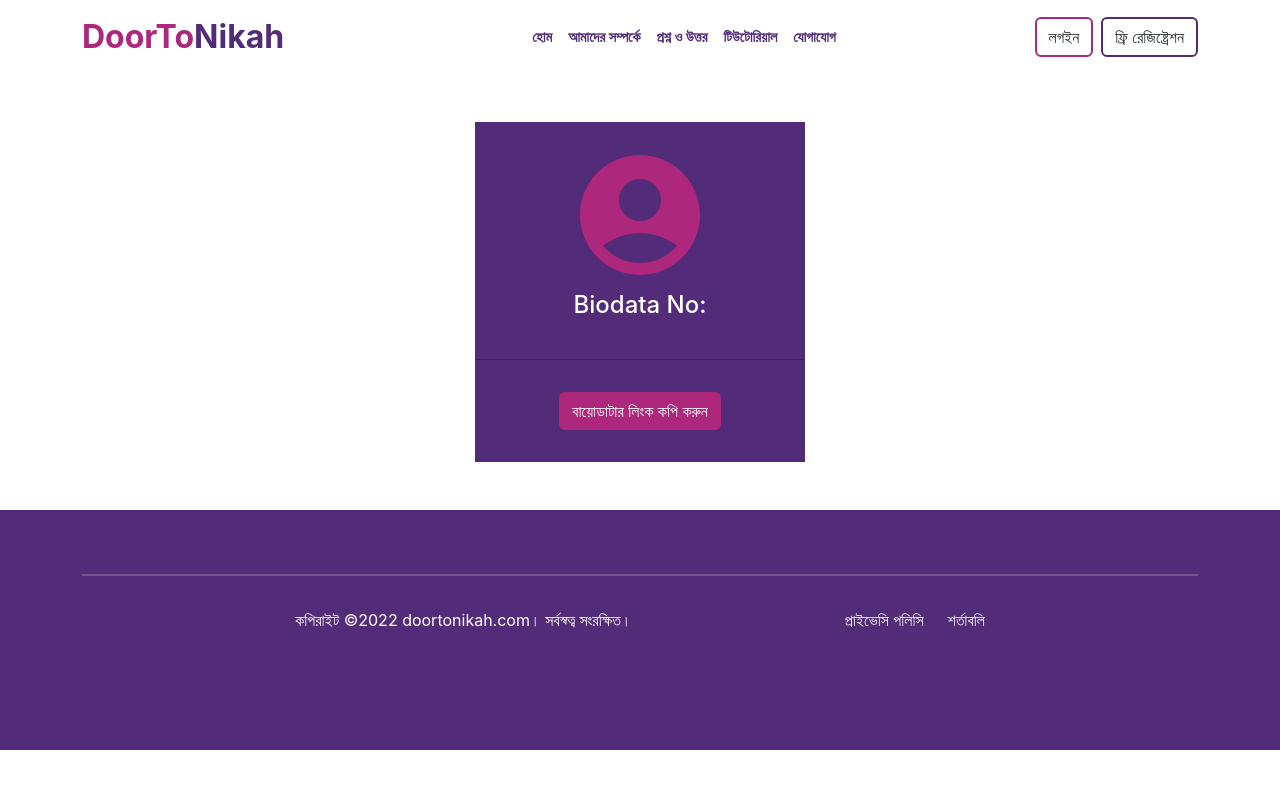
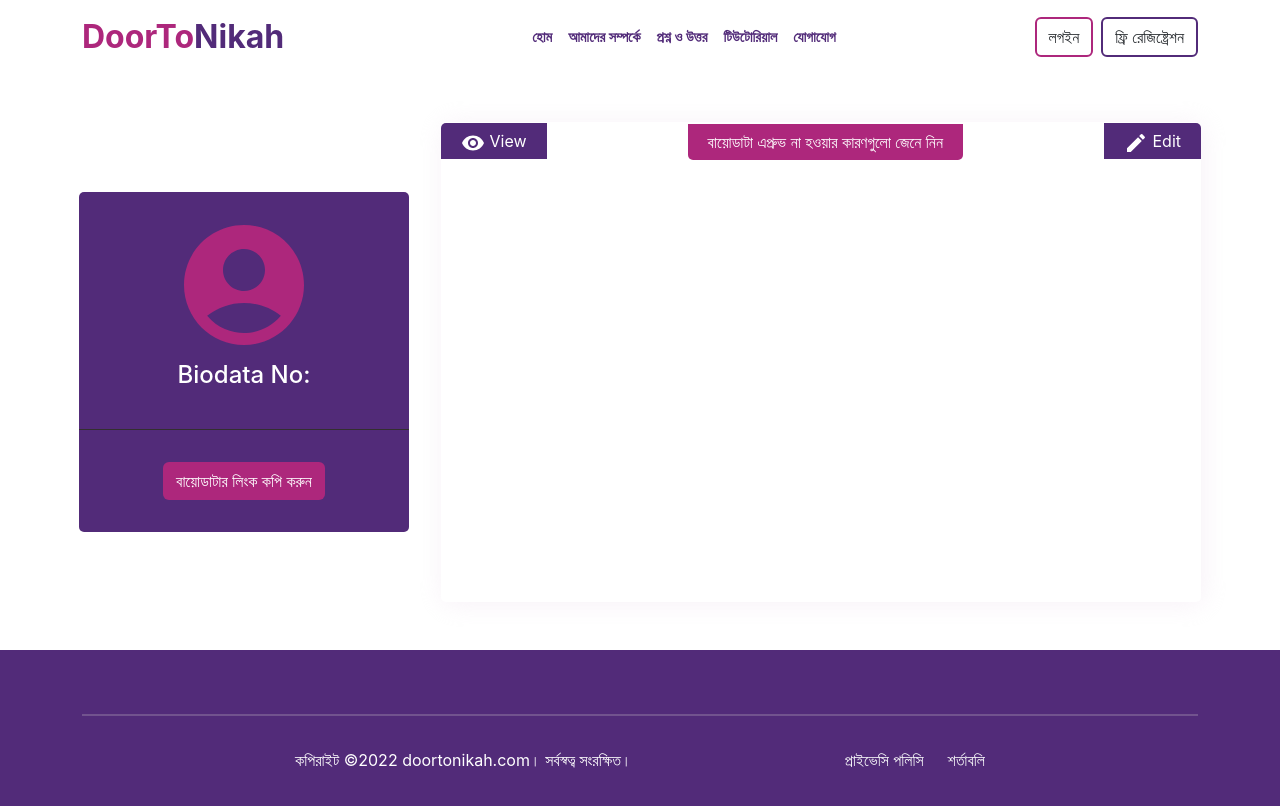
Before and after one commit to SumanIslam/DoorToNikah, a React (Create React App) app: page /biodata/registration/step1 in a window 1280 px wide. Shown: the top 806 px of the page. Built offline with nearby package versions, Linux system fonts and the light colour scheme; a web font is replaced by a local one.

Commit message:
FormContainerNav component is completed

```diff
--- /dev/null
+++ b/src/component/registration/common-component/form-container-nav/form-container-nav.component.jsx
@@ -0,0 +1,32 @@
+import React from 'react'
+
+// mui icons
+import CreateIcon from '@mui/icons-material/Create';
+import VisibilityIcon from '@mui/icons-material/Visibility';
+
+// styles
+import './form-container-nav.style.scss'
+
+const FormContainerNav = () => {
+  return (
+		<ul className='item-nav'>
+			<li>
+				<a href='#' className='view'>
+					<VisibilityIcon /> View
+				</a>
+			</li>
+			<li>
+				<a href='#' className='biodata-approve'>
+					বায়োডাটা এপ্রুভ না হওয়ার কারণগুলো জেনে নিন
+				</a>
+			</li>
+			<li>
+				<a href='#' className='edit'>
+					<CreateIcon /> Edit
+				</a>
+			</li>
+		</ul>
+	);
+}
+
+export default FormContainerNav;
--- /dev/null
+++ b/src/component/registration/common-component/form-container-nav/form-container-nav.style.scss
@@ -0,0 +1,31 @@
+ul.item-nav {
+		display: flex;
+		justify-content: space-between;
+		align-items: center;
+		list-style: none;
+    height: 40px;
+		margin: 0;
+		padding: 0;
+		width: 100%;
+		li {
+      a {
+        color: #fff;
+        &.view {
+          padding: 8px 20px;
+          border-top-left-radius: 5px;
+          background-color: #522b79;
+        }
+        &.biodata-approve {
+          padding: 8px 20px;
+          border-bottom-left-radius: 5px;
+          border-bottom-right-radius: 5px;
+          background-color: #ad277c;
+			  }
+        &.edit {
+          padding: 8px 20px;
+          border-top-right-radius: 5px;
+          background-color: #522b79;
+			  }
+      }
+		}
+	}
--- a/src/component/registration/biodata-no-container/biodata-no-container.component.jsx
+++ b/src/component/registration/step1/biodata-no-container/biodata-no-container.component.jsx
@@ -5,10 +5,10 @@ import AccountCircleRoundedIcon from '@mui/icons-material/AccountCircleRounded';
 
 // styles
 import './biodata-no-container.style.scss';
-import '../../../styles/utils.scss'
+import '../../../../styles/utils.scss'
 
 // auth
-import useAuth from '../../../hooks/useAuth'
+import useAuth from '../../../../hooks/useAuth'
 
 // copy to clipboard
 import { CopyToClipboard } from 'react-copy-to-clipboard';
@@ -20,8 +20,6 @@ const BiodataNoContainer = () => {
   const handleCopy = () => {
     setCopied(true);
   }
-
-  console.log(copied);
   return (
 		<div className='biodata-no-container bg-purple'>
 			<div className='biodata-no-container-body'>
--- a/src/component/registration/biodata-no-container/biodata-no-container.style.scss
+++ b/src/component/registration/step1/biodata-no-container/biodata-no-container.style.scss
@@ -1,6 +1,7 @@
 .biodata-no-container {
   width: 330px;
   height: 340px;
+  border-radius: 5px;
 
   &-body {
     height: 70%;
--- /dev/null
+++ b/src/component/registration/step1/step1-form-container/step1-form-container.component.jsx
@@ -0,0 +1,17 @@
+import React from 'react';
+
+// styles
+import './step1-form-container.style.scss';
+
+// component
+import FormContainerNav from '../../common-component/form-container-nav/form-container-nav.component';
+
+const Step1FormContainer = () => {
+  return (
+		<div className='step1-form-container'>
+			<FormContainerNav />
+		</div>
+	);
+}
+
+export default Step1FormContainer;
--- /dev/null
+++ b/src/component/registration/step1/step1-form-container/step1-form-container.style.scss
@@ -0,0 +1,10 @@
+.step1-form-container {
+	width: 760px;
+	height: 480px;
+	border-radius: 5px;
+	margin-left: 2rem;
+	background-color: #fff;
+	-webkit-box-shadow: 2px 2px 27px 0px rgba(240, 228, 240, 0.56);
+	-moz-box-shadow: 2px 2px 27px 0px rgba(240, 228, 240, 0.56);
+	box-shadow: 2px 2px 27px 0px rgba(240, 228, 240, 0.56);
+}
--- a/src/component/registration/step1/step1.component.jsx
+++ b/src/component/registration/step1/step1.component.jsx
@@ -1,7 +1,8 @@
 import React from 'react';
 
 // component
-import BiodataNoContainer from '../biodata-no-container/biodata-no-container.component';
+import BiodataNoContainer from './biodata-no-container/biodata-no-container.component';
+import Step1FormContainer from './step1-form-container/step1-form-container.component';
 
 // styles
 import './step1.styles.scss'
@@ -10,6 +11,7 @@ const Step1 = () => {
   return (
     <div className='step1'>
       <BiodataNoContainer />
+      <Step1FormContainer />
     </div>
   )
 }
--- a/src/component/registration/step1/step1.styles.scss
+++ b/src/component/registration/step1/step1.styles.scss
@@ -2,5 +2,5 @@
   display: flex;
   justify-content: center;
   align-items: center;
-  margin: 3rem auto;
+  margin: 3rem 0;
 }
```
